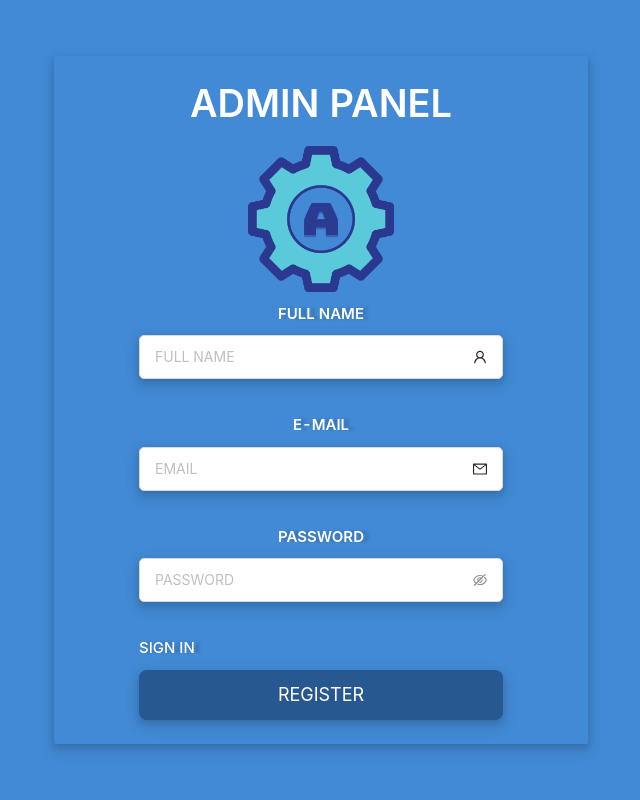
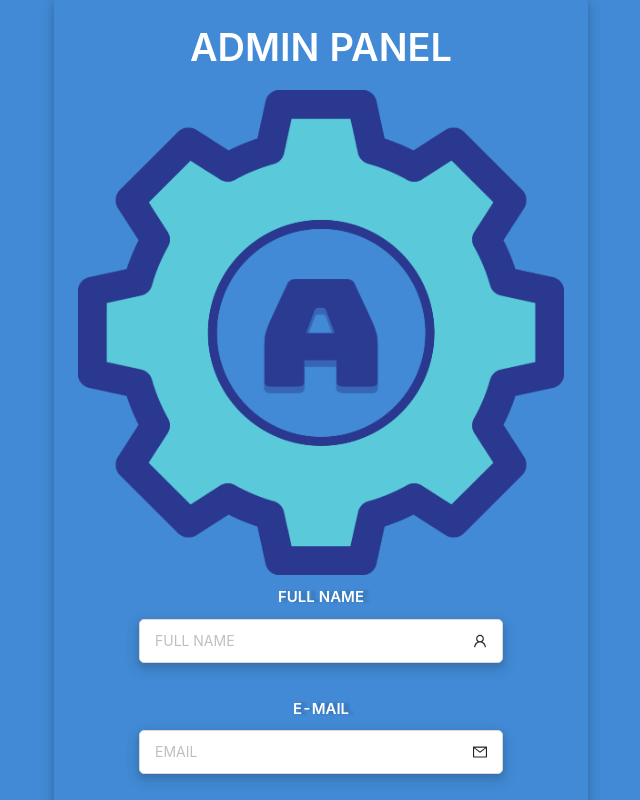
Before and after one commit to Phong111222/Admin-Panel, a React (Create React App) app: page /register in a window 1280 px wide. Shown: the top 800 px of the page, without its empty margins (319-959 px from the left). Built offline with nearby package versions, Linux system fonts and the light colour scheme.

Commit message:
test logo

```diff
--- a/src/components/Auth/register/Register.tsx
+++ b/src/components/Auth/register/Register.tsx
@@ -67,7 +67,7 @@ const Register: React.FC = () => {
                 <img
                   src='/logo.png'
                   alt='ADMIN PANEL LOGO'
-                  style={{ maxWidth: '30%' }}
+                  // style={{ maxWidth: '30%' }}
                 />
               </div>
               <Form
```
